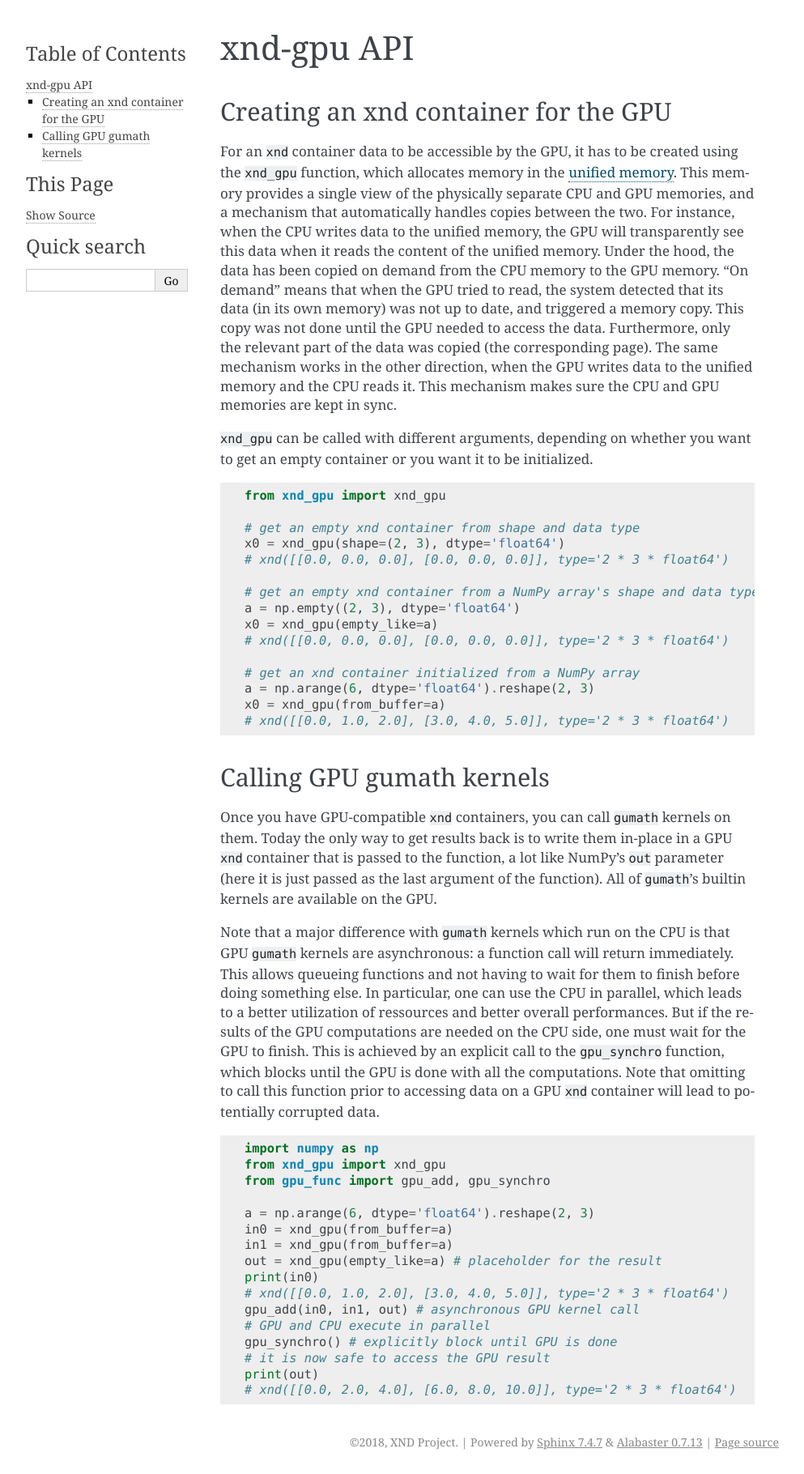
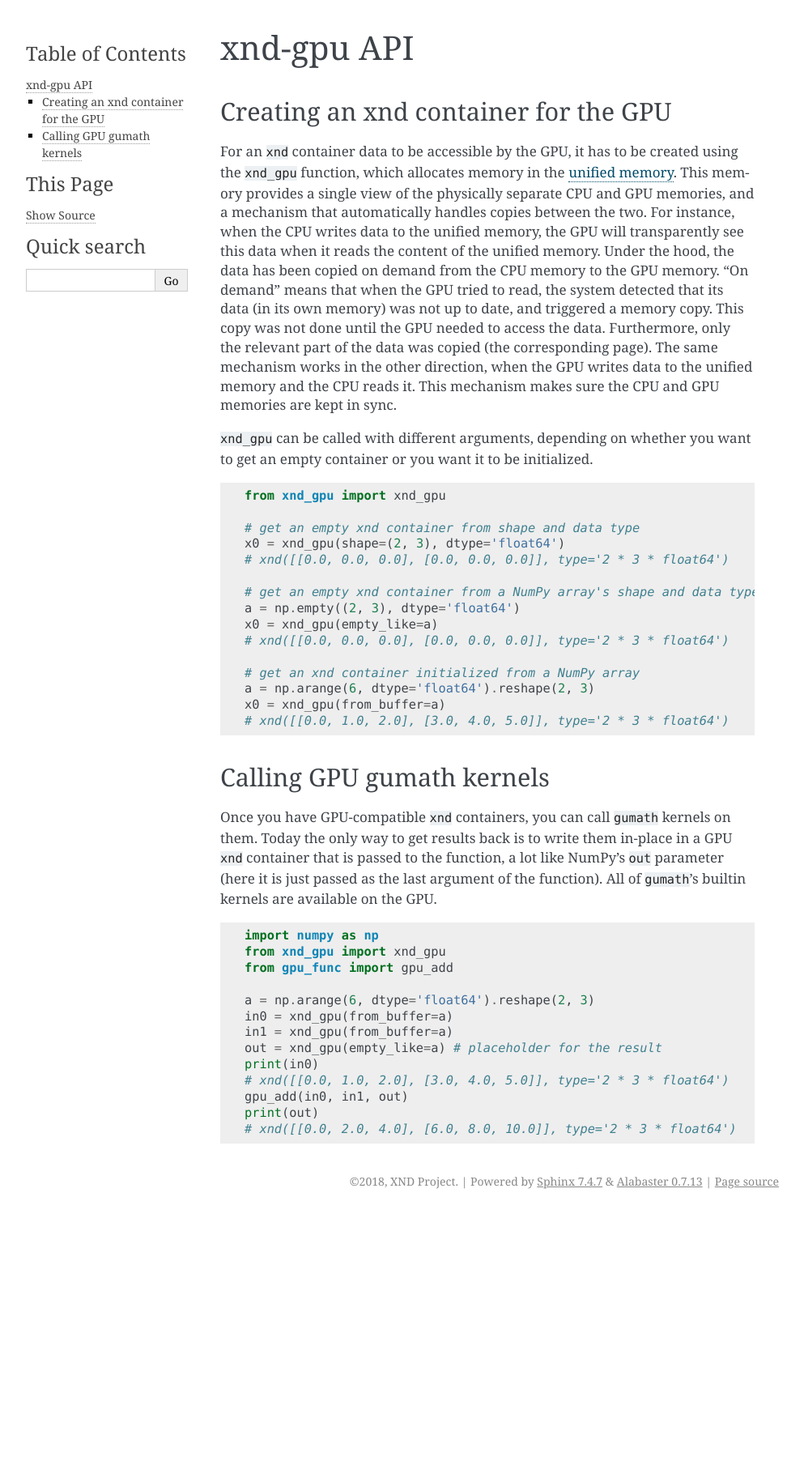
Before and after one commit to Quansight/xnd-gpu, a Sphinx documentation site: the page built from doc/api/api.rst, in a window 1280 px wide. Shown: the whole page at 81% size, without its empty margins (148-1141 px from the left). Built offline with Sphinx 7.4.7, drawn with Linux system fonts in a browser that asks for light colours; after the commit the page ends 1498 px from its top, so only the background shows below that.

Commit message:
Remove gpu_synchro(), CUDA kernels are now blocking

```diff
--- a/doc/api/api.rst
+++ b/doc/api/api.rst
@@ -52,22 +52,11 @@ GPU ``xnd`` container that is passed to the function, a lot like NumPy's ``out``
 parameter (here it is just passed as the last argument of the function). All of
 ``gumath``'s builtin kernels are available on the GPU.
 
-Note that a major difference with ``gumath`` kernels which run on the CPU is
-that GPU ``gumath`` kernels are asynchronous: a function call will return
-immediately. This allows queueing functions and not having to wait for them to
-finish before doing something else. In particular, one can use the CPU in
-parallel, which leads to a better utilization of ressources and better overall
-performances. But if the results of the GPU computations are needed on the CPU
-side, one must wait for the GPU to finish. This is achieved by an explicit call
-to the ``gpu_synchro`` function, which blocks until the GPU is done with all
-the computations. Note that omitting to call this function prior to accessing
-data on a GPU ``xnd`` container will lead to potentially corrupted data.
-
 .. code-block:: python
 
    import numpy as np
    from xnd_gpu import xnd_gpu
-   from gpu_func import gpu_add, gpu_synchro
+   from gpu_func import gpu_add
 
    a = np.arange(6, dtype='float64').reshape(2, 3)
    in0 = xnd_gpu(from_buffer=a)
@@ -75,9 +64,6 @@ data on a GPU ``xnd`` container will lead to potentially corrupted data.
    out = xnd_gpu(empty_like=a) # placeholder for the result
    print(in0)
    # xnd([[0.0, 1.0, 2.0], [3.0, 4.0, 5.0]], type='2 * 3 * float64')
-   gpu_add(in0, in1, out) # asynchronous GPU kernel call
-   # GPU and CPU execute in parallel
-   gpu_synchro() # explicitly block until GPU is done
-   # it is now safe to access the GPU result
+   gpu_add(in0, in1, out)
    print(out)
    # xnd([[0.0, 2.0, 4.0], [6.0, 8.0, 10.0]], type='2 * 3 * float64')
```
Also changed, not shown: 5 other files.
